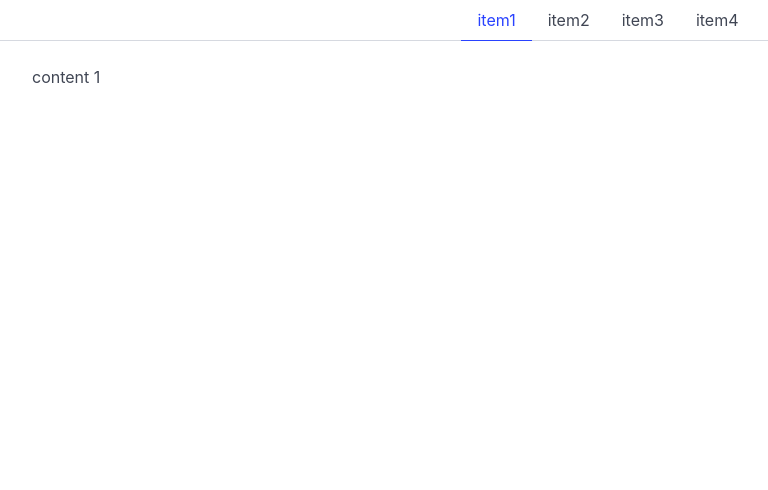
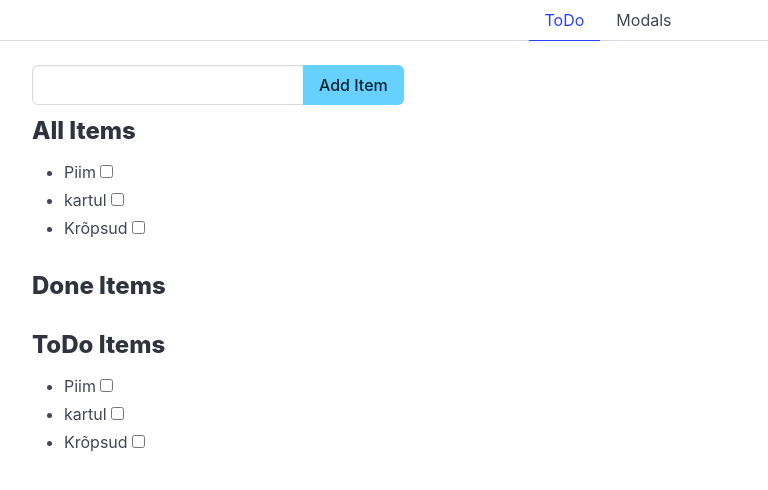
Before and after one commit to HannesTamm1/ta23alearnnode, a Vue app: page / in a window 1280 px wide. Shown: the top 490 px of the page, without its empty margins (32-800 px from the left). Built offline with nearby package versions, Linux system fonts and the light colour scheme.

Commit message:
Simple routing pages components

```diff
--- a/src/App.vue
+++ b/src/App.vue
@@ -1,8 +1,13 @@
 <script setup>
 import Tabs from './components/Tabs.vue';
+
+import Modals from './pages/Modals.vue';
+import ToDO from './pages/ToDo.vue';
+
 import { ref } from 'vue';
-let titles = ['item1', 'item2', 'item3', 'item4'];
-let contents = ['content 1', 'content 2', 'content 3', 'content 4'];
+
+let titles = ['ToDo', 'Modals'];
+let contents = [ToDO, Modals];
 let activeTab = ref(0);
 function change(key){
     console.log(key);
@@ -12,9 +17,7 @@ function change(key){
 
 <template>
     <Tabs :items="titles" @change = "change"></Tabs>
-    <div class="container">
-        <h1>{{ contents[activeTab] }}</h1>
-    </div>
+    <component :is="contents[activeTab]"></component>
 </template>
 
 <style></style>
--- a/src/pages/Modals.vue
+++ b/src/pages/Modals.vue
@@ -1,7 +1,7 @@
 <script setup>
 import { ref } from 'vue';
-import Modal from './components/Modal.vue';
-import ImgModal from './components/ImgModal.vue';
+import Modal from '../components/Modal.vue';
+import ImgModal from '../components/ImgModal.vue';
 
 let modalActive = ref(false);
 let modalActive2 = ref(false);
--- a/src/pages/ToDo.vue
+++ b/src/pages/ToDo.vue
@@ -1,6 +1,6 @@
 <script setup>
 import { computed, ref } from 'vue';
-import ItemList from './itemList.vue';
+import ItemList from '../components/ItemList.vue';
 
 let message = ref('');
 let i = 1;
```
